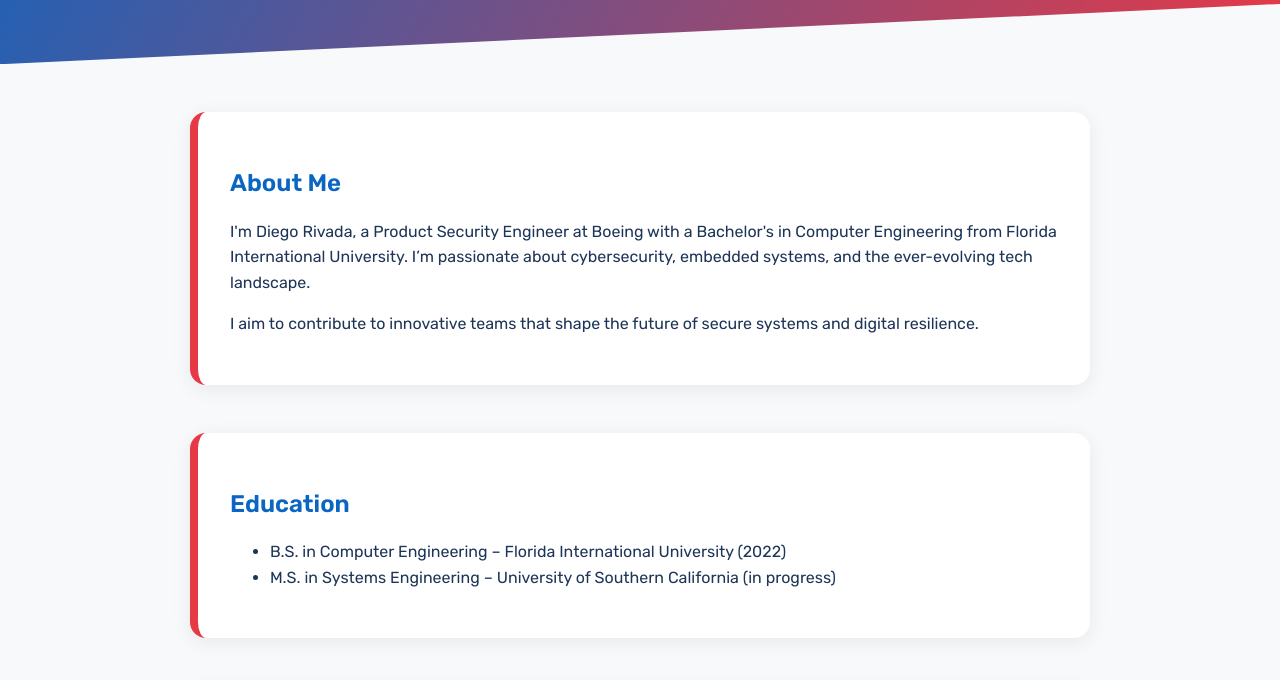
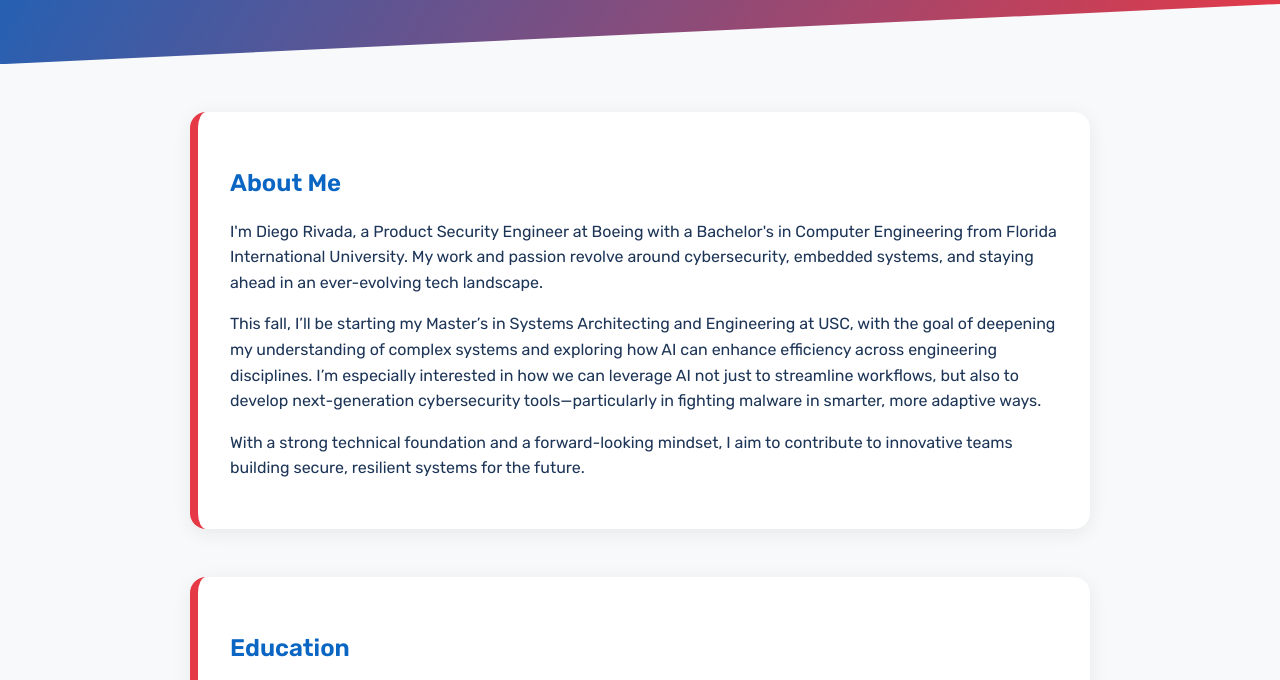
Before and after one commit to diegoarivada/diegoarivada.github.io, a plain HTML site: page index.html in a window 1280 px wide. Shown: the part 338-1018 px from the top of the page. Drawn offline with Linux system fonts and the light colour scheme.

Commit message:
refine About Me section for clarity and detail

```diff
--- a/index.html
+++ b/index.html
@@ -19,10 +19,12 @@
     <section>
       <h2>About Me</h2>
       <p>
-        I'm Diego Rivada, a Product Security Engineer at Boeing with a Bachelor's in Computer Engineering from Florida International University. I’m passionate about cybersecurity, embedded systems, and the ever-evolving tech landscape.
+        I'm Diego Rivada, a Product Security Engineer at Boeing with a Bachelor's in Computer Engineering from Florida International University. My work and passion revolve around cybersecurity, embedded systems, and staying ahead in an ever-evolving tech landscape.
       </p>
       <p>
-        I aim to contribute to innovative teams that shape the future of secure systems and digital resilience.
+        This fall, I’ll be starting my Master’s in Systems Architecting and Engineering at USC, with the goal of deepening my understanding of complex systems and exploring how AI can enhance efficiency across engineering disciplines. I’m especially interested in how we can leverage AI not just to streamline workflows, but also to develop next-generation cybersecurity tools—particularly in fighting malware in smarter, more adaptive ways.      </p>
+      <p>
+        With a strong technical foundation and a forward-looking mindset, I aim to contribute to innovative teams building secure, resilient systems for the future.
       </p>
     </section>
 
```
